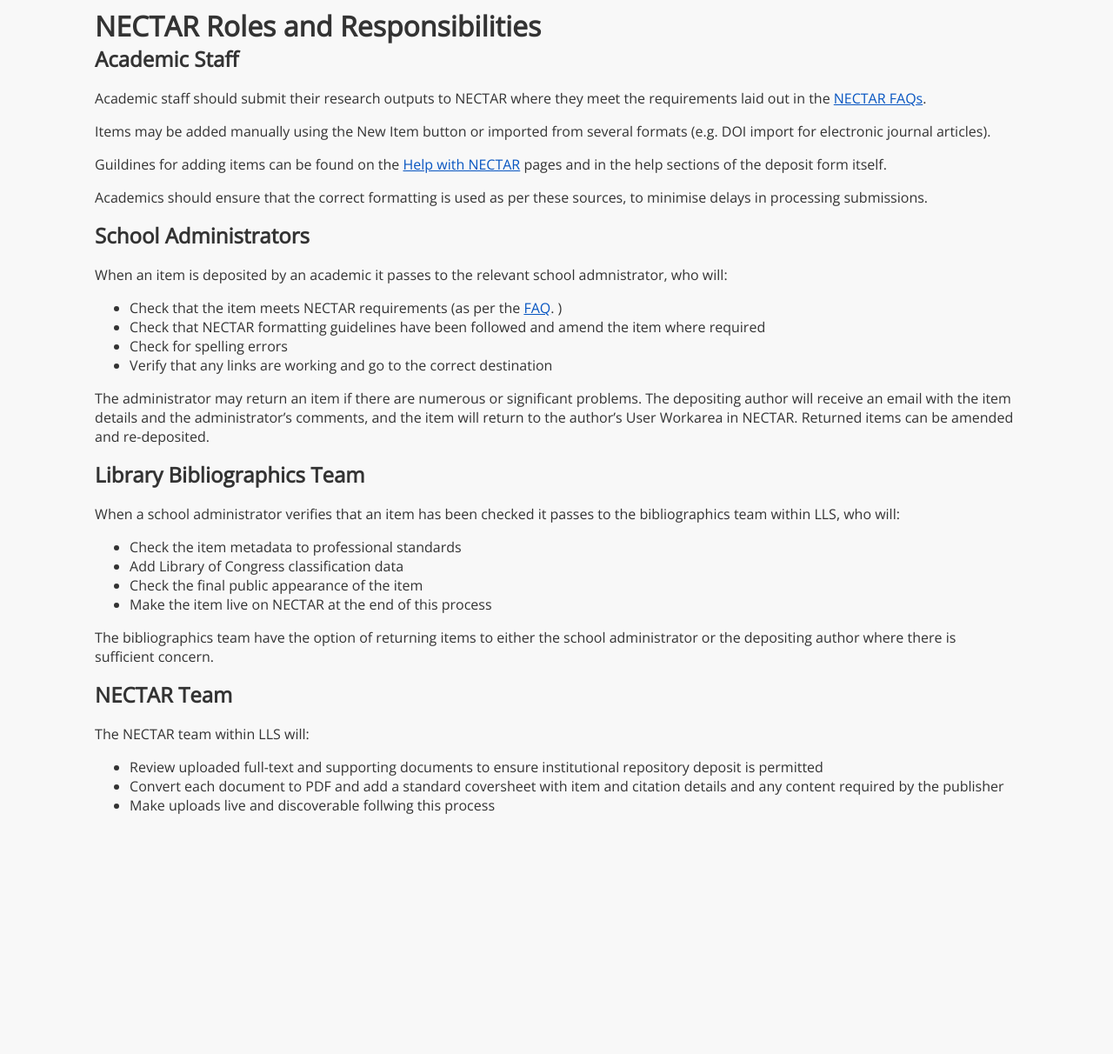
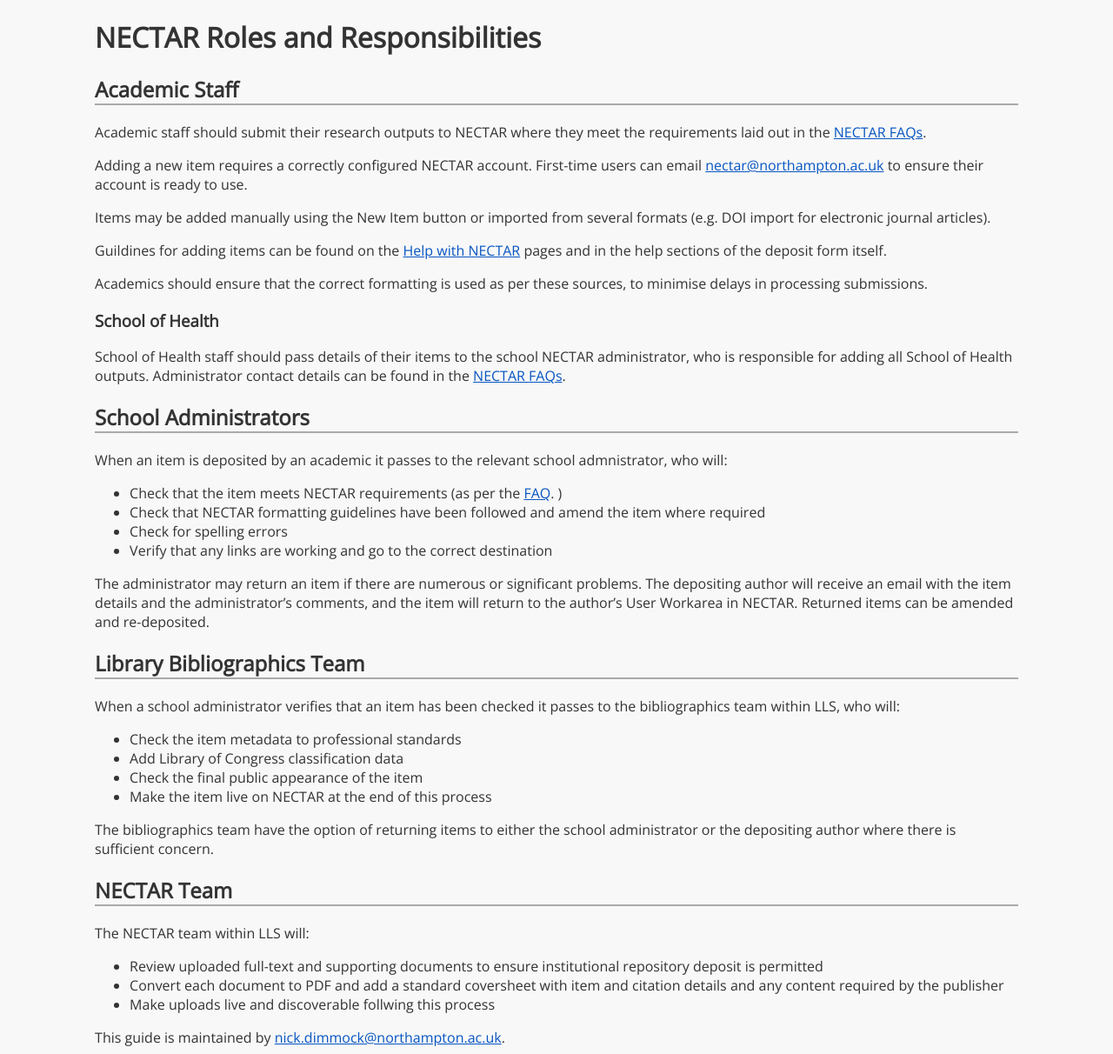
Before and after one commit to NickDimmock/nectar-roles, a Jekyll site: the page built from index.md, in a window 1280 px wide. Shown: the whole page at 87% size. Built offline with Jekyll 4.4.1, drawn with Linux system fonts in a browser that asks for light colours; nearby versions of some CDN libraries; Markdown is read by kramdown in place of the engine named in the settings; before the commit the page ends 953 px from its top, so only the background shows below that.

Commit message:
Footer added, content updated

```diff
--- /dev/null
+++ b/_includes/footer.html
@@ -0,0 +1,3 @@
+<div id="footer">
+This guide is maintained by <a href="mailto:nick.dimmock@northampton.ac.uk">nick.dimmock@northampton.ac.uk</a>.
+</div>
--- a/_layouts/default.html
+++ b/_layouts/default.html
@@ -13,6 +13,7 @@
 	<body>
 	<div id="content">
 		{{ content }}
+		{% include footer.html %}
 	</div>
 	</body>
 </html>
--- a/index.md
+++ b/index.md
@@ -9,11 +9,17 @@
 
 Academic staff should submit their research outputs to NECTAR where they meet the requirements laid out in the [NECTAR FAQs](http://nectar.northampton.ac.uk/information.html#can_i).
 
+Adding a new item requires a correctly configured NECTAR account. First-time users can email [nectar@northampton.ac.uk](mailto:nectar@northampton.ac.uk) to ensure their account is ready to use.
+
 Items may be added manually using the New Item button or imported from several formats (e.g. DOI import for electronic journal articles).
 
 Guildines for adding items can be found on the [Help with NECTAR](http://nectar.northampton.ac.uk/help) pages and in the help sections of the deposit form itself.
 
 Academics should ensure that the correct formatting is used as per these sources, to minimise delays in processing submissions.
+
+### School of Health
+
+School of Health staff should pass details of their items to the school NECTAR administrator, who is responsible for adding all School of Health outputs. Administrator contact details can be found in the [NECTAR FAQs](http://nectar.northampton.ac.uk/information.html#other_research).
 
 ## School Administrators
 
--- a/stylesheets/styles.css
+++ b/stylesheets/styles.css
@@ -6,16 +6,9 @@
 #content {
 	margin: 0 8% 0 8%;
 }
-h1 {
-	margin: 0;
-	padding: 0;
-}
-h1 a:hover {
-	border: 1px solid #444;
-}
-h2, h3 {
-	margin: 0 0 .75em 0;
-	color: #333;
+h2 {
+
+	border-bottom: 2px solid #aaa;
 }
 a {
 	color: #0755c1;
```
